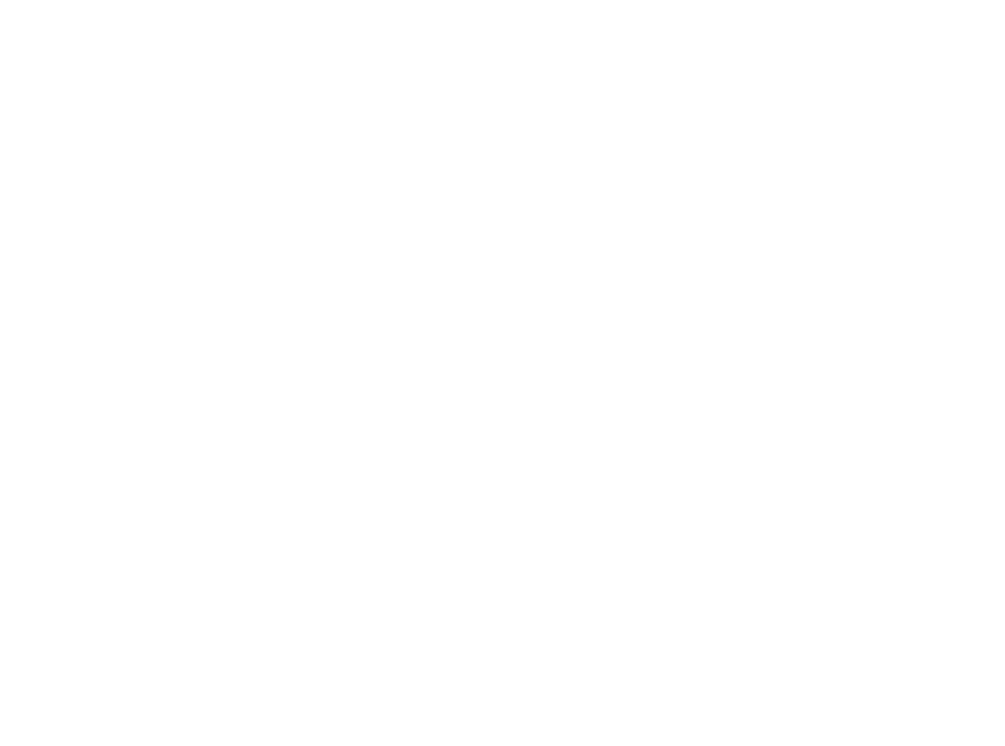
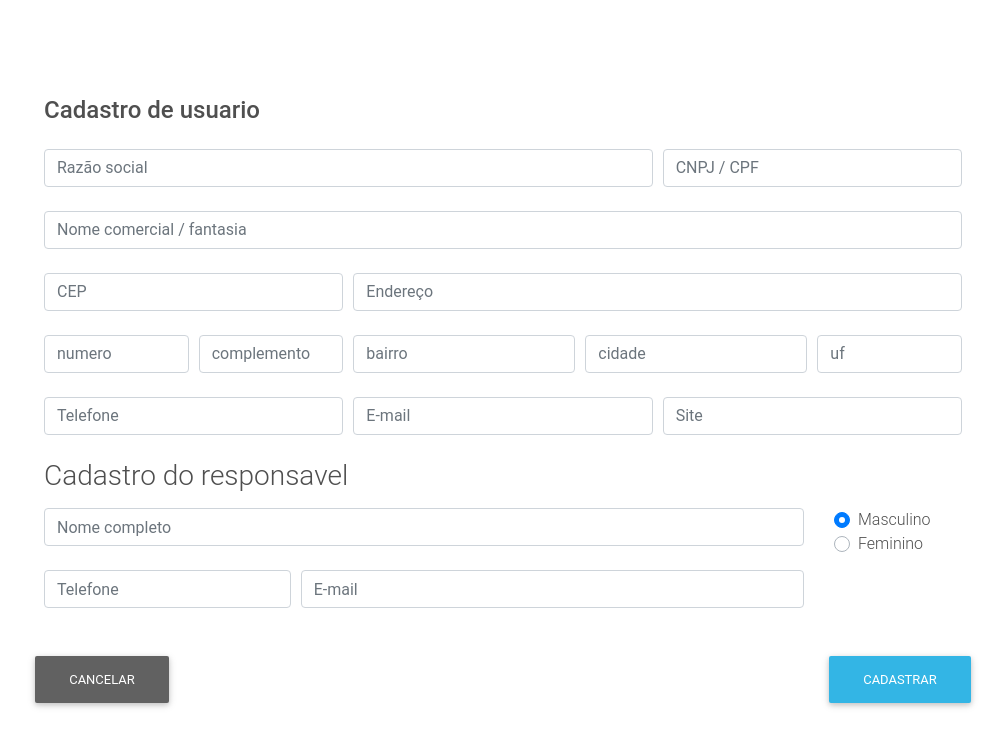
Before and after one commit to gmorae/LoginAngularJwt, an Angular app: page /cadastro in a window 1280 px wide. Before the commit this address led to /. Shown: the top 746 px of the page, without its empty margins (137-1142 px from the left). Built offline with nearby package versions, Linux system fonts and the light colour scheme.

Commit message:
Estrutura do cadastro

```diff
--- a/src/app/app-routing.module.ts
+++ b/src/app/app-routing.module.ts
@@ -2,6 +2,7 @@ import { NgModule } from '@angular/core';
 import { Routes, RouterModule } from '@angular/router';
 import { ListUsersComponent } from './pages/list-users/list-users.component';
 import { LoginComponent } from './pages/login/login.component';
+import { CadastroComponent } from './pages/cadastro/cadastro.component';
 
 
 const routes: Routes = [
@@ -12,6 +13,10 @@ const routes: Routes = [
   {
     path: 'list',
     component: ListUsersComponent
+  },
+  {
+    path: 'cadastro',
+    component: CadastroComponent
   }
 ];
 
--- a/src/app/app.module.ts
+++ b/src/app/app.module.ts
@@ -6,12 +6,14 @@ import { ListUsersComponent } from './pages/list-users/list-users.component';
 import { HttpClientModule } from '@angular/common/http';
 import { LoginComponent } from './pages/login/login.component';
 import { FormsModule } from '@angular/forms';
+import { CadastroComponent } from './pages/cadastro/cadastro.component';
 
 @NgModule({
   declarations: [
     AppComponent,
     ListUsersComponent,
-    LoginComponent
+    LoginComponent,
+    CadastroComponent
   ],
   imports: [
     BrowserModule,
--- /dev/null
+++ b/src/app/pages/cadastro/cadastro.component.html
@@ -0,0 +1,100 @@
+<div class="container my-5 py-5 ">
+    <section class="px-md-5 mx-md-5 text-lg-left dark-grey-text">
+        <div class="row">
+            <div class="col-md-12">
+                <form action="#!">
+                    <p class="h4 mb-4">Cadastro de usuario</p>
+
+                    <div class="form-row mb-4">
+                        <div class="col-8">
+                            <input type="text" class="form-control" placeholder="Razão social">
+                        </div>
+                        <div class="col-4">
+                            <input type="text" class="form-control" placeholder="CNPJ / CPF">
+                        </div>
+                    </div>
+
+                    <div class="form-row mb-4">
+                        <div class="col">
+                            <input type="text" class="form-control" placeholder="Nome comercial / fantasia">
+                        </div>
+                    </div>
+                    <div class="form-row mb-4">
+                        <div class="col-4">
+                            <input type="text" class="form-control" placeholder="CEP">
+                        </div>
+                        <div class="col-8">
+                            <input type="text" class="form-control" placeholder="Endereço">
+                        </div>
+                    </div>
+                    <div class="form-row mb-4">
+                        <div class="col-2">
+                            <input type="text" class="form-control" placeholder="numero">
+                        </div>
+                        <div class="col-2">
+                            <input type="text" class="form-control" placeholder="complemento">
+                        </div>
+                        <div class="col-3">
+                            <input type="text" class="form-control" placeholder="bairro">
+                        </div>
+                        <div class="col-3">
+                            <input type="text" class="form-control" placeholder="cidade">
+                        </div>
+                        <div class="col-2">
+                            <input type="text" class="form-control" placeholder="uf">
+                        </div>
+                    </div>
+                    <div class="form-row mb-4">
+                        <div class="col">
+                            <input type="text" class="form-control" placeholder="Telefone">
+                        </div>
+                        <div class="col">
+                            <input type="text" class="form-control" placeholder="E-mail">
+                        </div>
+                        <div class="col">
+                            <input type="text" class="form-control" placeholder="Site">
+                        </div>
+                    </div>
+                    <div class="my-3">
+                        <h3>Cadastro do responsavel</h3>
+                    </div>
+                    <div class="row">
+
+                        <div class="col-10">
+                            <div class="form-row mb-4">
+                                <div class="col">
+                                    <input type="text" class="form-control" placeholder="Nome completo">
+                                </div>
+                            </div>
+                            <div class="form-row mb-4">
+                                <div class="col-4">
+                                    <input type="text" class="form-control" placeholder="Telefone">
+                                </div>
+                                <div class="col-8">
+                                    <input type="text" class="form-control" placeholder="E-mail">
+                                </div>
+                            </div>
+                        </div>
+                        <div class="col-2">
+                            <div class="custom-control custom-radio">
+                                <input type="radio" class="custom-control-input" id="defaultUnchecked"
+                                    name="defaultExampleRadios" checked>
+                                <label class="custom-control-label" for="defaultUnchecked">Masculino</label>
+                            </div>
+
+                            <div class="custom-control custom-radio">
+                                <input type="radio" class="custom-control-input" id="defaultChecked"
+                                    name="defaultExampleRadios">
+                                <label class="custom-control-label" for="defaultChecked">Feminino</label>
+                            </div>
+                        </div>
+                    </div>
+                    <div class="row">
+                        <button class="btn btn-grey my-4" [routerLink]="['/login']" type="submit">Cancelar</button>
+                        <button class="btn btn-info my-4 ml-auto" type="submit">Cadastrar</button>
+                    </div>
+                </form>
+            </div>
+        </div>
+    </section>
+</div>
--- /dev/null
+++ b/src/app/pages/cadastro/cadastro.component.ts
@@ -0,0 +1,15 @@
+import { Component, OnInit } from '@angular/core';
+
+@Component({
+  selector: 'app-cadastro',
+  templateUrl: './cadastro.component.html',
+  styleUrls: ['./cadastro.component.css']
+})
+export class CadastroComponent implements OnInit {
+
+  constructor() { }
+
+  ngOnInit() {
+  }
+
+}
--- a/src/app/pages/login/login.component.html
+++ b/src/app/pages/login/login.component.html
@@ -5,5 +5,7 @@
         <input type="password" id="password" [(ngModel)]="user.password" name="password" class="form-control mb-4"
             placeholder="Password">
         <button class="btn btn-info my-4" (click)="fazerLogin()" type="submit">Sign in</button>
+        <button class="btn btn-indigo my-4" [routerLink]="['/cadastro']" routerLinkActive="router-link-active"  type="submit">Cadastrar</button>
+
     </form>
 </div>
```
Also changed, not shown: src/app/pages/cadastro/cadastro.component.css (added), 1 other file (tests, documents, lock files or other folders).
